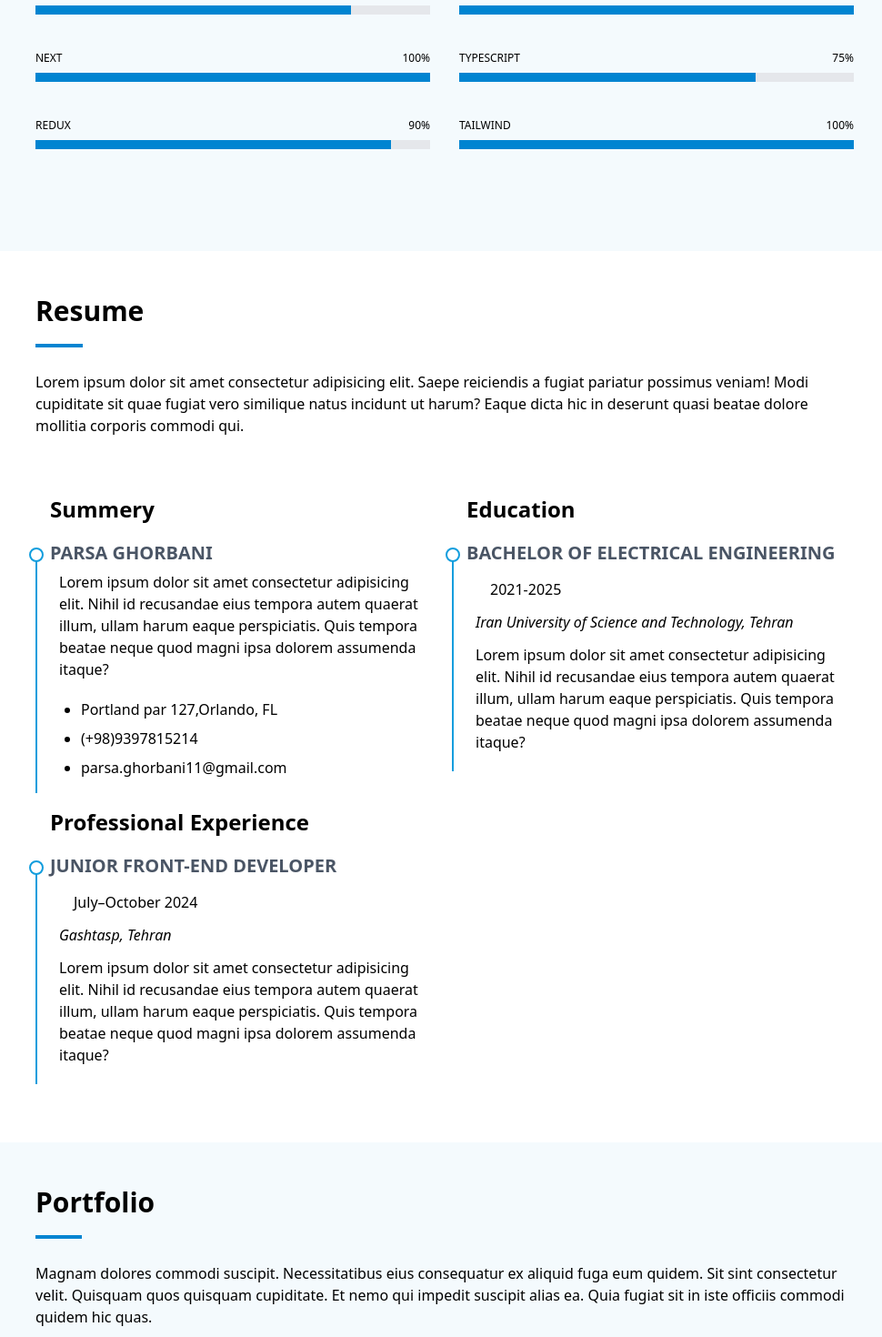
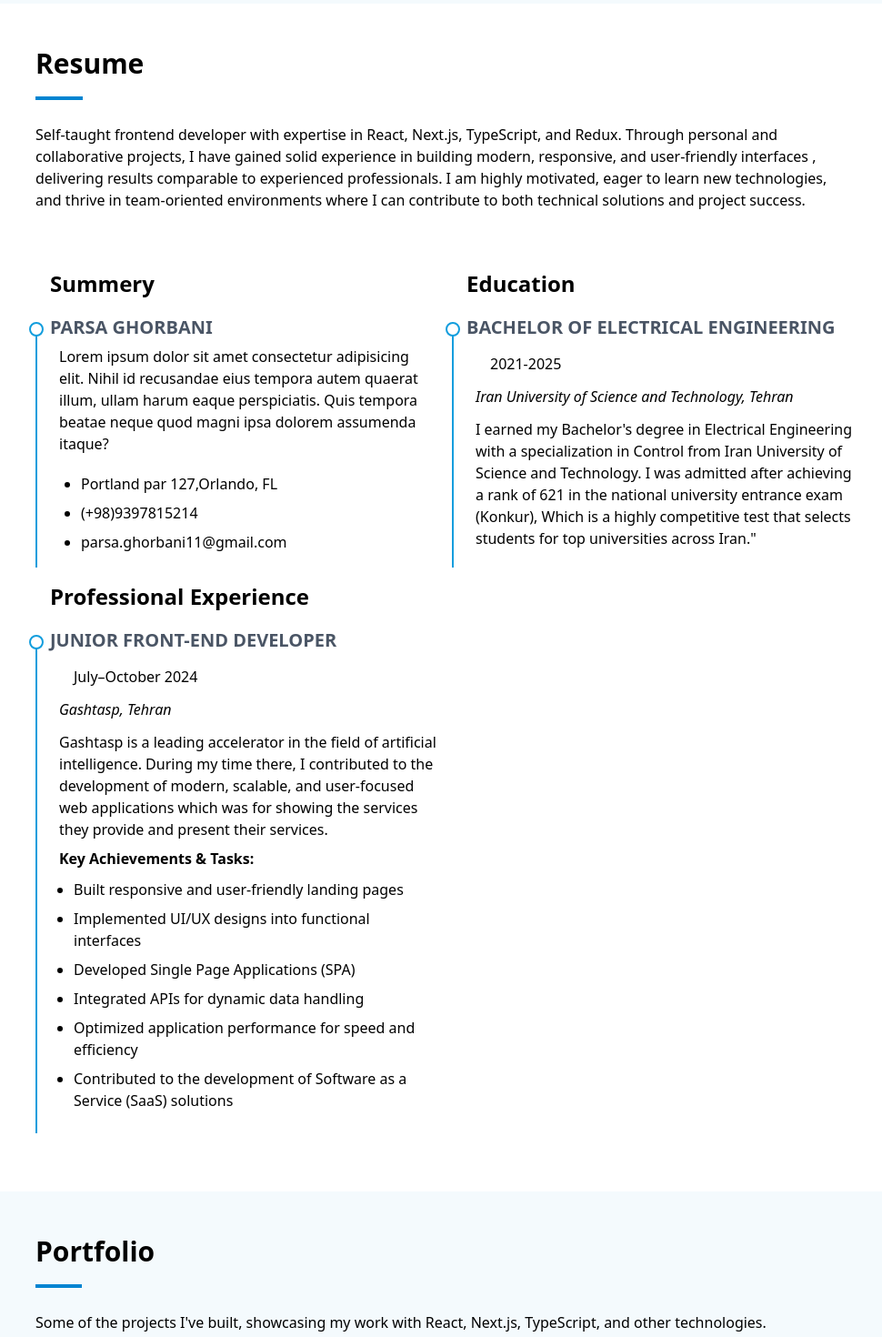
Before and after one commit to Parsa10Gh/Portfolio, a Next.js app: page / in a window 1280 px wide. Shown: the part 2300-3770 px from the top of the page at 91% size, without its empty margins (301-1271 px from the left). Built offline with nearby package versions, Linux system fonts and the light colour scheme.

Commit message:
some content added

```diff
--- a/src/app/page.tsx
+++ b/src/app/page.tsx
@@ -17,7 +17,7 @@ export default function Home() {
         <div id="contentsContainer" className="xl:pl-[300px] w-full overflow-hidden">
           <Hero />
           <About />
-          <Stats />
+          {/* <Stats /> */}
           <Skills />
           <Resume />
           <Portfolio />
--- a/src/components/contact/Contact.tsx
+++ b/src/components/contact/Contact.tsx
@@ -37,7 +37,10 @@ const Contact = () => {
         <span className="border-b-4 border-sky-600 pb-4">Con</span>tact
       </h1>
       <p>
-        Lorem ipsum dolor sit amet, consectetur adipisicing elit. Odio, dolorum.
+        Ways to get in touch with me for collaboration, inquiries, or freelance
+        opportunities. you can also use the form below to send me a message
+        directly. Just fill in your name, email, subject, and message, and I’ll
+        get back to you as soon as possible. I look forward to hearing from you!
       </p>
       <div className="lg:flex py-16 gap-8">
         <div className="lg:w-5/12 py-6 px-3 sm:px-8 shadow-[-2px_-1px_20px_rgba(0,0,0,0.25)]">
@@ -48,7 +51,9 @@ const Contact = () => {
               </div>
               <div>
                 <h5 className="text-lg font-bold">Address</h5>
-                <p className="text-sm h-fit">A108 Adam Street, New York, NY 535022</p>
+                <p className="text-sm h-fit">
+                  A108 Adam Street, New York, NY 535022
+                </p>
               </div>
             </li>
             <li className="flex py-5 gap-4">
@@ -57,7 +62,7 @@ const Contact = () => {
               </div>
               <div>
                 <h5 className="text-lg font-bold">Call me</h5>
-                <p className="text-sm">+989*********</p>
+                <p className="text-sm">+989397815214</p>
               </div>
             </li>
             <li className="flex py-5 gap-4">
--- a/src/components/portfolio/Portfolio.tsx
+++ b/src/components/portfolio/Portfolio.tsx
@@ -69,10 +69,7 @@ const Portfolio = () => {
           <span className="border-b-4 border-sky-600 pb-4">Por</span>tfolio
         </h1>
         <p>
-          Magnam dolores commodi suscipit. Necessitatibus eius consequatur ex
-          aliquid fuga eum quidem. Sit sint consectetur velit. Quisquam quos
-          quisquam cupiditate. Et nemo qui impedit suscipit alias ea. Quia
-          fugiat sit in iste officiis commodi quidem hic quas.
+          Some of the projects I&apos;ve built, showcasing my work with React, Next.js, TypeScript, and other technologies.
         </p>
         <div className="grid md:grid-cols-2 lg:grid-cols-3 gap-8 py-16">
           {products.map((product,index) => (
--- a/src/components/resume/Resume.tsx
+++ b/src/components/resume/Resume.tsx
@@ -16,10 +16,13 @@ const Resume = () => {
         <span className="border-b-4 border-sky-600 pb-4">Res</span>ume
       </h1>
       <p>
-        Lorem ipsum dolor sit amet consectetur adipisicing elit. Saepe
-        reiciendis a fugiat pariatur possimus veniam! Modi cupiditate sit quae
-        fugiat vero similique natus incidunt ut harum? Eaque dicta hic in
-        deserunt quasi beatae dolore mollitia corporis commodi qui.
+        Self-taught frontend developer with expertise in React, Next.js,
+        TypeScript, and Redux. Through personal and collaborative projects, I
+        have gained solid experience in building modern, responsive, and
+        user-friendly interfaces , delivering results comparable to experienced
+        professionals. I am highly motivated, eager to learn new technologies,
+        and thrive in team-oriented environments where I can contribute to both
+        technical solutions and project success.
       </p>
       <div className="grid lg:grid-cols-2 gap-4 py-16">
         <div>
@@ -56,10 +59,12 @@ const Resume = () => {
               Iran University of Science and Technology, Tehran
             </p>
             <p className="py-2">
-              Lorem ipsum dolor sit amet consectetur adipisicing elit. Nihil id
-              recusandae eius tempora autem quaerat illum, ullam harum eaque
-              perspiciatis. Quis tempora beatae neque quod magni ipsa dolorem
-              assumenda itaque?
+              I earned my Bachelor's degree in Electrical Engineering with a
+              specialization in Control from Iran University of Science and
+              Technology. I was admitted after achieving a rank of 621 in the
+              national university entrance exam &#40;Konkur&#41;, Which is a
+              highly competitive test that selects students for top universities
+              across Iran."
             </p>
           </div>
         </div>
@@ -77,10 +82,24 @@ const Resume = () => {
             <p className="px-4 py-2 block">July–October 2024</p>
             <p className="py-1 italic">Gashtasp, Tehran</p>
             <p className="py-2">
-              Lorem ipsum dolor sit amet consectetur adipisicing elit. Nihil id
-              recusandae eius tempora autem quaerat illum, ullam harum eaque
-              perspiciatis. Quis tempora beatae neque quod magni ipsa dolorem
-              assumenda itaque?
+              Gashtasp is a leading accelerator in the field of artificial
+              intelligence. During my time there, I contributed to the
+              development of modern, scalable, and user-focused web
+              applications which was for showing the services they provide and present their services.
+              <p className="font-bold pt-2 pb-1.5">Key Achievements & Tasks:</p>
+              <ul className="list-disc px-4">
+                <li className="py-1">Built responsive and user-friendly landing pages</li>
+                <li className="py-1">Implemented UI/UX designs into functional interfaces</li>
+                <li className="py-1">Developed Single Page Applications (SPA)</li>
+                <li className="py-1">Integrated APIs for dynamic data handling</li>
+                <li className="py-1">
+                  Optimized application performance for speed and efficiency
+                </li>
+                <li className="py-1">
+                  Contributed to the development of Software as a Service (SaaS)
+                  solutions
+                </li>
+              </ul>
             </p>
           </div>
         </div>
--- a/src/components/services/Services.tsx
+++ b/src/components/services/Services.tsx
@@ -20,10 +20,12 @@ const Services = () => {
         <span className="border-b-4 border-sky-600 pb-4">Ser</span>vices
       </h1>
       <p>
-        Magnam dolores commodi suscipit. Necessitatibus eius consequatur ex
-        aliquid fuga eum quidem. Sit sint consectetur velit. Quisquam quos
-        quisquam cupiditate. Et nemo qui impedit suscipit alias ea. Quia fugiat
-        sit in iste officiis commodi quidem hic quas.
+        I offer a range of frontend development services to help bring ideas to
+        life on the web. This includes building responsive and modern websites,
+        developing dynamic single-page applications, integrating APIs to fetch
+        and display data, implementing clean and user-friendly UI/UX designs,
+        and optimizing performance to ensure fast and smooth experiences across
+        all devices and browsers.
       </p>
       <div className="grid grid-cols-1 md:grid-cols-2 lg:grid-cols-3 gap-6 py-16">
         <div className="flex items-start justify-center group">
@@ -75,7 +77,9 @@ const Services = () => {
             <AiOutlineApi />
           </div>
           <div className="px-5">
-            <h4 className="text-xl font-semibold group-hover:text-sky-600 duration-400">API Integration</h4>
+            <h4 className="text-xl font-semibold group-hover:text-sky-600 duration-400">
+              API Integration
+            </h4>
             <p className="py-3 text-sm text-gray-900">
               Connecting front-end interfaces with backend services and APIs to
               fetch and display data.
@@ -87,7 +91,9 @@ const Services = () => {
             <LuBug />
           </div>
           <div className="px-5">
-            <h4 className="text-xl font-semibold group-hover:text-sky-600 duration-400">Testing and Debugging</h4>
+            <h4 className="text-xl font-semibold group-hover:text-sky-600 duration-400">
+              Testing and Debugging
+            </h4>
             <p className="py-3 text-sm text-gray-900">
               Identifying and fixing bugs, ensuring websites and applications
               function correctly across different browsers and devices.
@@ -99,7 +105,9 @@ const Services = () => {
             <FaCogs />
           </div>
           <div className="px-5">
-            <h4 className="text-xl font-semibold group-hover:text-sky-600 duration-400">Performance Optimization</h4>
+            <h4 className="text-xl font-semibold group-hover:text-sky-600 duration-400">
+              Performance Optimization
+            </h4>
             <p className="py-3 text-sm text-gray-900">
               Improving website loading times and overall performance through
               techniques like code optimization, image compression, and caching.
--- a/src/components/skills/Skills.tsx
+++ b/src/components/skills/Skills.tsx
@@ -16,19 +16,19 @@ interface MySkillsType {
 
 const mySkills: MySkillsType = {
   HTML: 100,
-  CSS: 90,
+  CSS: 95,
   JAVASCRIPT: 80,
-  REACT: 100,
+  REACT: 90,
   NEXT: 100,
   TYPESCRIPT: 75,
   REDUX: 90,
-  TAILWIND: 100,
+  TAILWIND: 90,
 };
 
 const Skills = () => {
   return (
     <motion.div
-    id="skills"
+      id="skills"
       className="px-3 min-[480px]:px-14 md:px-20 lg:px-10 py-8 bg-[#F4FAFD]"
       initial={{ opacity: 0, y: 200 }}
       whileInView={{ opacity: 1, y: 0 }}
@@ -39,8 +39,8 @@ const Skills = () => {
         <span className="border-b-4 border-sky-600 pb-4">Ski</span>lls
       </h1>
       <p>
-        Lorem ipsum, dolor sit amet consectetur adipisicing elit. Doloremque
-        deserunts.
+        These are the core skills and tools that I use to create responsive and
+        user-friendly interfaces.
       </p>
       <div className="py-20 grid md:grid-cols-2 gap-8 text-xs font-medium">
         {Object.entries(mySkills).map(([skill, percentage]) => (
@@ -53,8 +53,8 @@ const Skills = () => {
               <motion.div
                 className="bg-sky-600 absolute h-full"
                 style={{ width: `${percentage}%` }}
-                initial={{width:0}}
-                whileInView={{width:`${percentage}%` }}
+                initial={{ width: 0 }}
+                whileInView={{ width: `${percentage}%` }}
                 transition={{ duration: 1, ease: "easeOut" }}
               ></motion.div>
             </div>
--- a/src/components/testimonials/Testimonials.tsx
+++ b/src/components/testimonials/Testimonials.tsx
@@ -84,14 +84,15 @@ const Testimonials = () => {
           <span className="border-b-4 border-sky-600 pb-4">Tes</span>timonials
         </h1>
         <p>
-          Magnam dolores commodi suscipit. Necessitatibus eius consequatur ex
-          aliquid fuga eum quidem.
+          This section is currently under development. The following
+          testimonials are placeholders and will be updated with real feedback
+          from clients and collaborators soon.
         </p>
 
         {/* less than lg width */}
         <motion.div
           className="flex lg:hidden pt-16 pb-10"
-          animate={{ x: `${pose[testimonialIndex % 9]*3}%` }}
+          animate={{ x: `${pose[testimonialIndex % 9] * 3}%` }}
           transition={{ duration: 0.6, ease: "easeOut" }}
         >
           {loopTestimonials.map((t, i) => (
```
